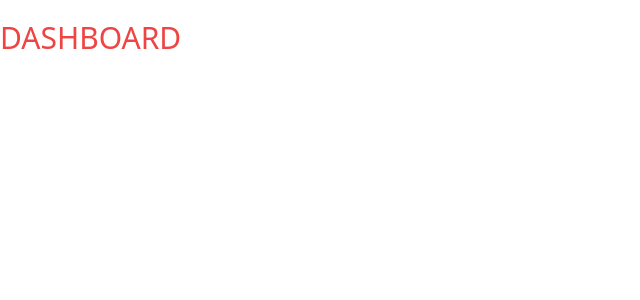
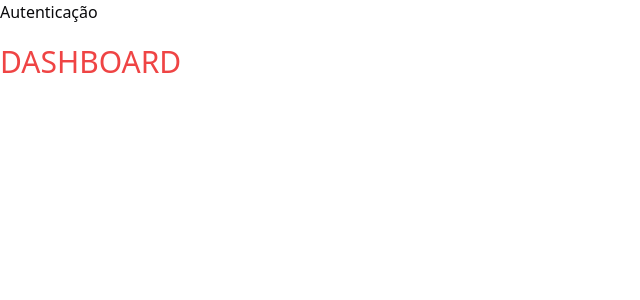
Before and after one commit to Gui-dev/one-shop, a React (Vite) app: page / in a window 1280 px wide. Shown: the top 300 px of the page, without its empty margins (0-640 px from the left). Built offline with nearby package versions, Linux system fonts and the light colour scheme.

Commit message:
feat: add pages layout

```diff
--- /dev/null
+++ b/src/pages/_layouts/app.tsx
@@ -0,0 +1,13 @@
+import { Outlet } from 'react-router-dom'
+
+export const AppLayout = () => {
+  return (
+    <div>
+      <h1>Autenticação</h1>
+
+      <div>
+        <Outlet />
+      </div>
+    </div>
+  )
+}
--- /dev/null
+++ b/src/pages/_layouts/auth.tsx
@@ -0,0 +1,13 @@
+import { Outlet } from 'react-router-dom'
+
+export const AuthLayout = () => {
+  return (
+    <div>
+      <h1>Cabeçalho</h1>
+
+      <div>
+        <Outlet />
+      </div>
+    </div>
+  )
+}
```
Also changed, not shown: src/routes/router.tsx (+21 -4 lines).
